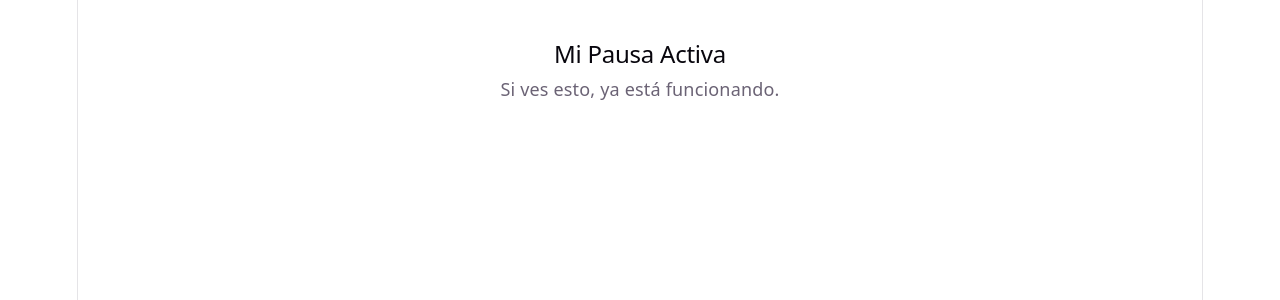
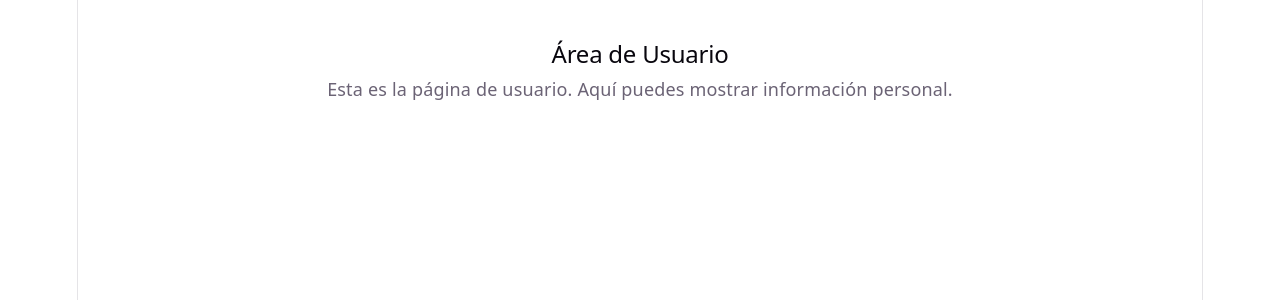
Before and after one commit to florvillaveiran/ReActiva, a React (Vite) app: page /usuario in a window 1280 px wide. Shown: the top 300 px of the page. Built offline with nearby package versions, Linux system fonts and the light colour scheme.

Commit message:
Add /usuario route and Netlify redirect

```diff
--- a/src/App.jsx
+++ b/src/App.jsx
@@ -1,19 +1,21 @@
-
+import React from "react";
+import { BrowserRouter, Routes, Route } from "react-router-dom";
+import UserDashboard from "./pages/UserDashboard";
+import Admin from "./pages/Admin";
+import Usuario from "./pages/Usuario";
 
 function App() {
   return (
-    <div style={{padding: "40px"}}>
-      <UserDashboard />
-    </div>
-  )
+    <BrowserRouter>
+      <Routes>
+        <Route path="/" element={<UserDashboard />} />
+        <Route path="/admin" element={<Admin />} />
+        <Route path="/usuario" element={<Usuario />} />
+        {/* Cualquier ruta que no exista vuelve al home (útil para Netlify) */}
+        <Route path="*" element={<UserDashboard />} />
+      </Routes>
+    </BrowserRouter>
+  );
 }
 
 export default App;
-export function UserDashboard() {
-  return (
-    <div>
-      <h2>Mi Pausa Activa</h2>
-      <p>Si ves esto, ya está funcionando.</p>
-    </div>
-  );
-}
--- /dev/null
+++ b/src/pages/Usuario.jsx
@@ -0,0 +1,10 @@
+import React from "react";
+
+export default function Usuario() {
+  return (
+    <div style={{ padding: "40px" }}>
+      <h2>Área de Usuario</h2>
+      <p>Esta es la página de usuario. Aquí puedes mostrar información personal.</p>
+    </div>
+  );
+}
```
Also changed, not shown: 1 other file (tests, documents, lock files or other folders).
